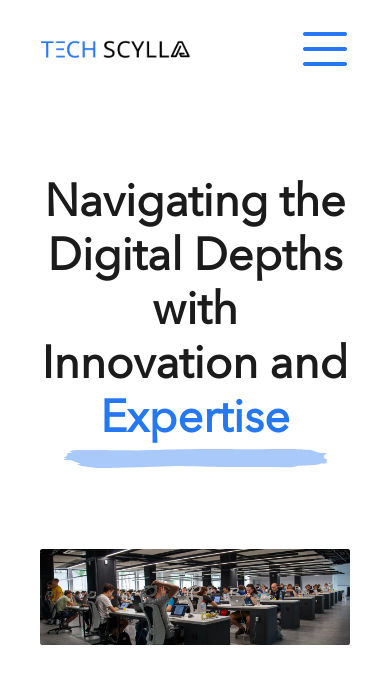
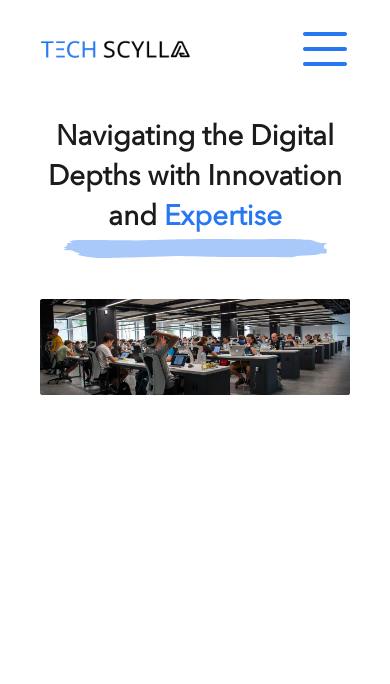
Before and after one commit to Huzaifa-A750/TechScylla, a React (Create React App) app: page / in a window 390 px wide. Shown: the top 684 px of the page. Built offline with nearby package versions, Linux system fonts and the light colour scheme.

Commit message:
hero updated

```diff
--- a/src/component/home/hero.js
+++ b/src/component/home/hero.js
@@ -3,8 +3,8 @@ import Heroimg from "../../assets/images/hero.png";
 
 export default function Hero() {
   return (
-    <div className="py-20 px-10">
-      <div className="text-[#1B1B1B] font-[Avenir-Next-Regular] font-semibold grid justify-center text-[45px] leading-[54px]">
+    <div className="py-5 sm:py-20 px-10">
+      <div className="text-[#1B1B1B] font-[Avenir-Next-Regular] font-semibold grid justify-center text-[28px] sm:text-[45px] leading-[40px] sm:leading-[54px]">
         <h1 className="w-auto md:w-[733px] text-center">
           Navigating the Digital Depths with Innovation and{" "}
           <span className="text-[#2678F2]">
@@ -15,7 +15,7 @@ export default function Hero() {
           </span>
         </h1>
       </div>
-      <div className="grid justify-center py-20">
+      <div className="grid justify-center py-10 sm:py-20">
         <img src={Heroimg} alt="Hero" />
       </div>
     </div>
```
